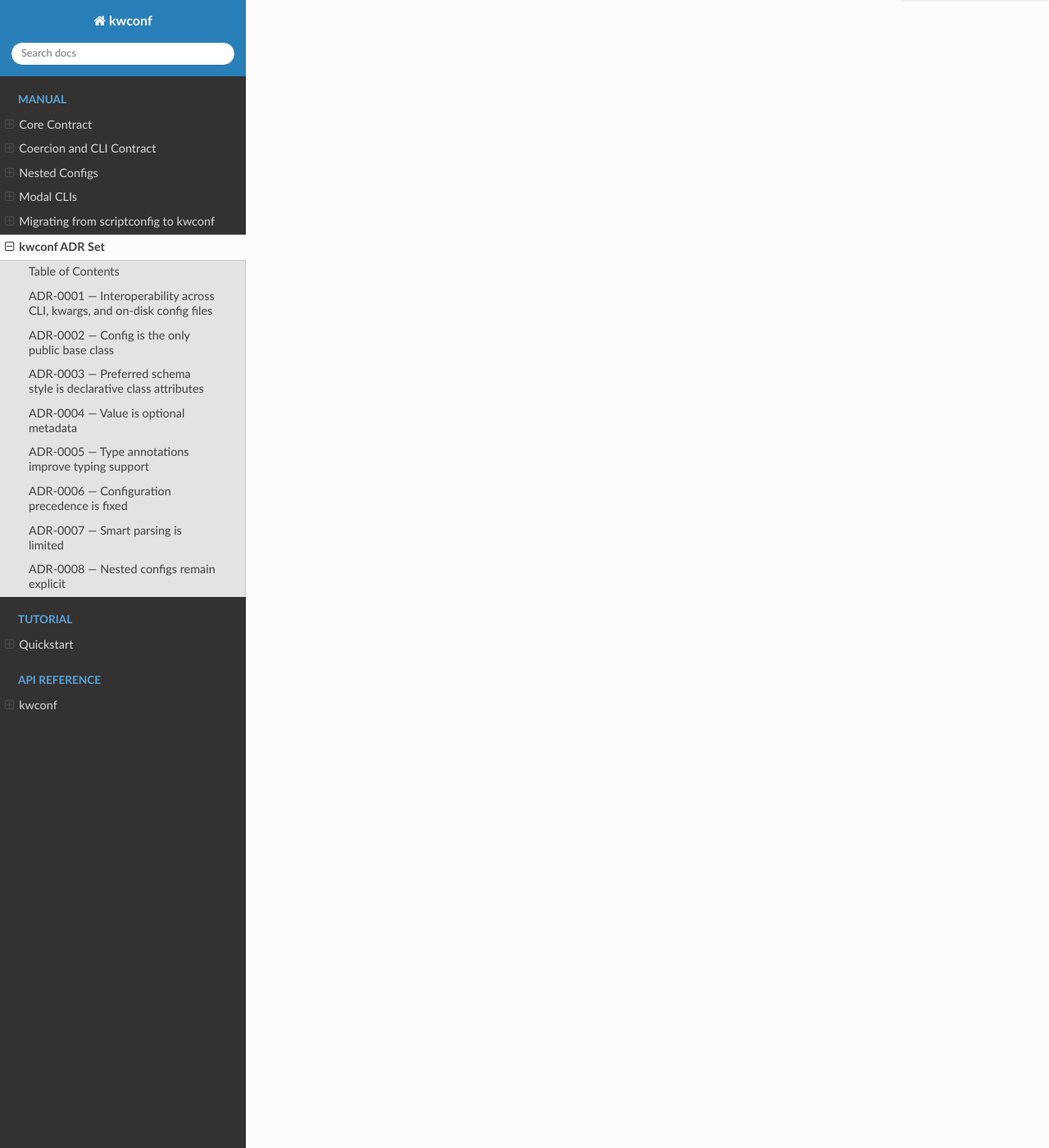
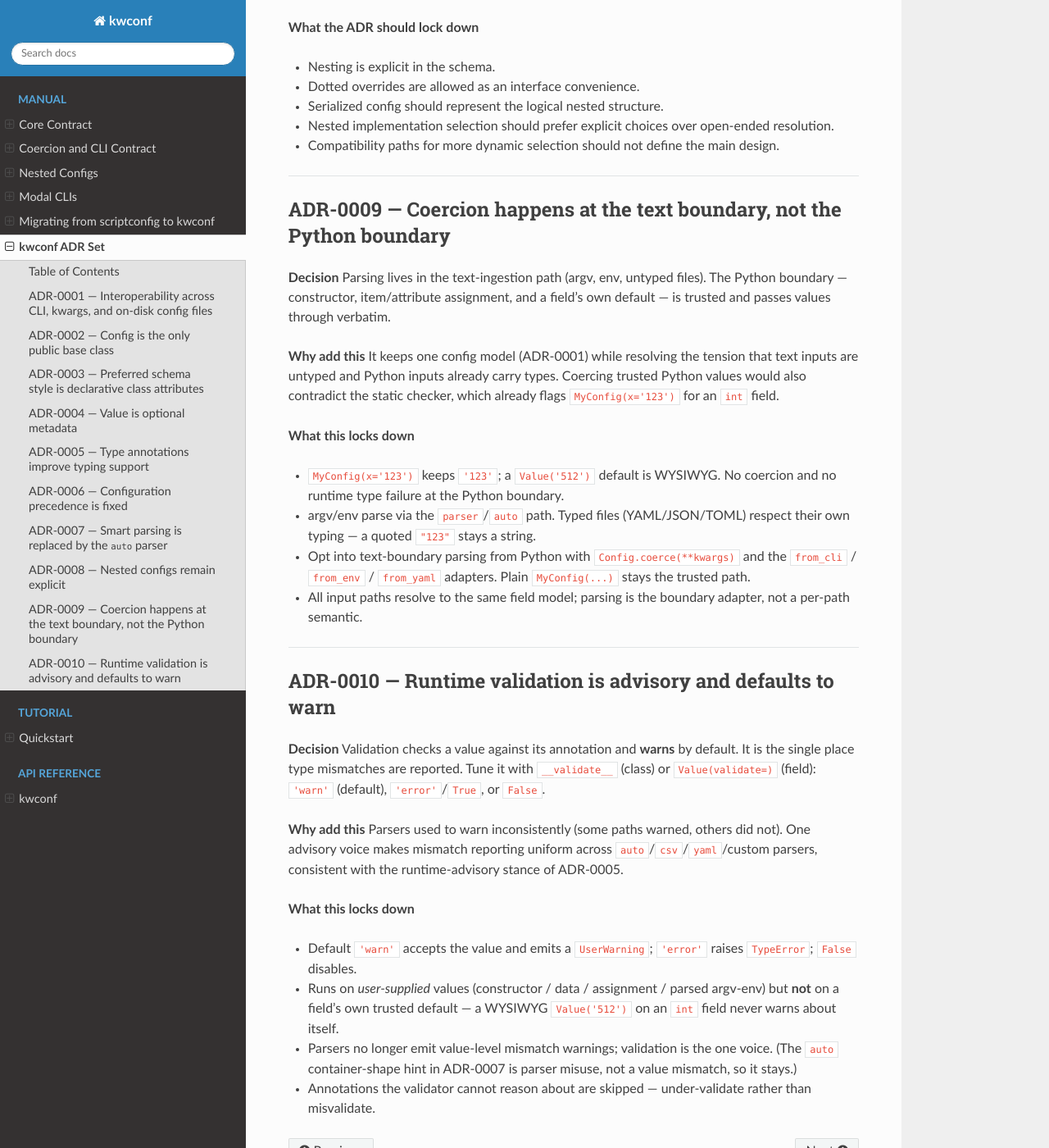
Before and after one commit to Erotemic/kwconf, a Sphinx documentation site: the page built from docs/source/manual/ADRs.md, in a window 1280 px wide and 1400 px high, scrolled down 4081 px. Shown: the whole window at 82% size. Built offline with Sphinx 7.4.7 and the Read the Docs theme 3.1.0, drawn with Linux system fonts in a browser that asks for light colours; some of the changed text lies outside the part shown.

Commit message:
docs: update ADRs for this session's decisions; tighten coercion prose
ADRs:
- ADR-0005: typed Value/Flag factory functions returning T; no
  dataclass_transform (positional-first); ValueClass/FlagClass for subclassing
- ADR-0007: smartcast retired -> the auto parser; no comma-splitting;
  annotation-aware (auto, csv) vs unaware (yaml) taxonomy
- ADR-0009 (new): coercion at the text boundary, trust at the Python boundary
  (WYSIWYG defaults)
- ADR-0010 (new): runtime validation is advisory, defaults to warn, single voice

Also trimmed wording in coercion_and_cli.

Co-Authored-By: Claude Opus 4.8 (1M context) <noreply@anthropic.com>

```diff
--- a/docs/source/manual/ADRs.md
+++ b/docs/source/manual/ADRs.md
@@ -8,8 +8,10 @@
 4. [ADR-0004 — Value is optional metadata](#adr-0004--value-is-optional-metadata)
 5. [ADR-0005 — Type annotations improve typing support](#adr-0005--type-annotations-improve-typing-support)
 6. [ADR-0006 — Configuration precedence is fixed](#adr-0006--configuration-precedence-is-fixed)
-7. [ADR-0007 — Smart parsing is limited](#adr-0007--smart-parsing-is-limited)
+7. [ADR-0007 — Smart parsing is replaced by the `auto` parser](#adr-0007--smart-parsing-is-replaced-by-the-auto-parser)
 8. [ADR-0008 — Nested configs remain explicit](#adr-0008--nested-configs-remain-explicit)
+9. [ADR-0009 — Coercion happens at the text boundary, not the Python boundary](#adr-0009--coercion-happens-at-the-text-boundary-not-the-python-boundary)
+10. [ADR-0010 — Runtime validation is advisory and defaults to warn](#adr-0010--runtime-validation-is-advisory-and-defaults-to-warn)
 
 ---
 
@@ -97,17 +99,28 @@ This keeps the common case simple and avoids wrapper-heavy schemas.
 ## ADR-0005 — Type annotations improve typing support
 
 **Decision**
-Type annotations are used to improve typing support, runtime casting, static analysis, editor support, and code clarity. They do not redefine the purpose of the library.
+Annotations improve static analysis, editor support, runtime parsing, and code
+clarity. They are a bonus we lean into where it is free, never a constraint that
+warps the API.
 
 **Why add this**
-This states the role of typing support without turning kwconf into a type-first framework.
+States the role of typing without turning kwconf into a type-first framework.
 
-**What the ADR should lock down**
+**What this locks down**
 
-* Annotations may inform runtime type handling.
-* Explicit field metadata still matters for CLI behavior.
-* Typing support is an enhancement to configuration behavior.
-* The system remains configuration-oriented.
+* Annotations inform parsing (the candidate type menu) and validation, but
+  remain *statically binding, runtime-advisory* — kwconf never fails at runtime
+  on a type inconsistency.
+* `Value` / `Flag` are typed factory functions annotated to return the field's
+  value type `T`. So `x: int = Value(None)` is a static error on ty, mypy, and
+  pyright — including the positional form. To subclass the runtime wrapper, use
+  the exported `ValueClass` / `FlagClass`.
+* Positional defaults stay (`Value(10)`); kwconf does **not** apply
+  `dataclass_transform`. There is no spec-conformant way to keep positional
+  `Value(10)` *and* get clean constructor-kwarg checking, so we keep the
+  ergonomics and deliver default-vs-annotation checking instead.
+* Explicit field metadata still drives CLI behavior; the system stays
+  configuration-oriented.
 
 ---
 
@@ -133,20 +146,32 @@ This needs to be explicit and stable.
 
 ---
 
-## ADR-0007 — Smart parsing is limited
+## ADR-0007 — Smart parsing is replaced by the `auto` parser
 
 **Decision**
-Keep smart parsing only where the result is predictable. When parsing is ambiguous, explicit annotations or explicit `Value` metadata take precedence over heuristic behavior.
+scriptconfig's `smartcast` is retired. String parsing now goes through named
+parsers selected with `parser=` (the canonical keyword; `type=` is a deprecated
+alias). The default, `'auto'`, infers scalars only.
 
 **Why add this**
-This is a direct way to remove weird behavior without removing convenience.
+"Smart" in a name tends to mean footgun. The biggest historical footgun —
+comma-strings auto-splitting into lists — is removed without losing convenience.
 
-**What the ADR should lock down**
+**What this locks down**
 
-* Predictable scalar coercions may remain.
-* Ambiguous string-to-structure coercions should be reduced or bounded.
-* Better typing support should reduce reliance on heuristic parsing.
-* Convenience must not override explicit declarations.
+* `'auto'` runs only on strings and infers a scalar by a fixed precedence
+  (`None → int → float → complex → bool → str`) intersected with the annotation.
+  `str` is the final catch-all; no match falls back silently to the string.
+* **No comma-splitting.** `"1,2,3"` stays a literal string under every
+  annotation. Opt into structure explicitly: `nargs`, `parser='csv'`, or
+  `parser='yaml'`.
+* Parsers are **annotation-aware or not.** `'auto'` and `'csv'` are aware (they
+  steer the produced type by the annotation; `'csv'` is `'auto'` over the
+  comma-split, gated by the *element* type). `'yaml'` is unaware (it produces its
+  own typed structure). Custom parsers opt in via
+  `register_parser(name, fn, annotation_aware=True)`.
+* `auto` never builds a container from one token — it warns and points at
+  `csv`/`yaml`/`nargs`. Convenience never overrides an explicit `parser=`.
 
 ---
 
@@ -165,3 +190,58 @@ Nested config is useful, but it is also a common source of hidden behavior.
 * Serialized config should represent the logical nested structure.
 * Nested implementation selection should prefer explicit choices over open-ended resolution.
 * Compatibility paths for more dynamic selection should not define the main design.
+
+---
+
+## ADR-0009 — Coercion happens at the text boundary, not the Python boundary
+
+**Decision**
+Parsing lives in the text-ingestion path (argv, env, untyped files). The Python
+boundary — constructor, item/attribute assignment, and a field's own default —
+is trusted and passes values through verbatim.
+
+**Why add this**
+It keeps one config model (ADR-0001) while resolving the tension that text
+inputs are untyped and Python inputs already carry types. Coercing trusted
+Python values would also contradict the static checker, which already flags
+`MyConfig(x='123')` for an `int` field.
+
+**What this locks down**
+
+* `MyConfig(x='123')` keeps `'123'`; a `Value('512')` default is WYSIWYG. No
+  coercion and no runtime type failure at the Python boundary.
+* argv/env parse via the `parser`/`auto` path. Typed files (YAML/JSON/TOML)
+  respect their own typing — a quoted `"123"` stays a string.
+* Opt into text-boundary parsing from Python with `Config.coerce(**kwargs)` and
+  the `from_cli` / `from_env` / `from_yaml` adapters. Plain `MyConfig(...)`
+  stays the trusted path.
+* All input paths resolve to the same field model; parsing is the boundary
+  adapter, not a per-path semantic.
+
+---
+
+## ADR-0010 — Runtime validation is advisory and defaults to warn
+
+**Decision**
+Validation checks a value against its annotation and **warns** by default. It is
+the single place type mismatches are reported. Tune it with `__validate__`
+(class) or `Value(validate=)` (field): `'warn'` (default), `'error'`/`True`, or
+`False`.
+
+**Why add this**
+Parsers used to warn inconsistently (some paths warned, others did not). One
+advisory voice makes mismatch reporting uniform across `auto`/`csv`/`yaml`/custom
+parsers, consistent with the runtime-advisory stance of ADR-0005.
+
+**What this locks down**
+
+* Default `'warn'` accepts the value and emits a `UserWarning`; `'error'` raises
+  `TypeError`; `False` disables.
+* Runs on *user-supplied* values (constructor / data / assignment / parsed
+  argv-env) but **not** on a field's own trusted default — a WYSIWYG
+  `Value('512')` on an `int` field never warns about itself.
+* Parsers no longer emit value-level mismatch warnings; validation is the one
+  voice. (The `auto` container-shape hint in ADR-0007 is parser misuse, not a
+  value mismatch, so it stays.)
+* Annotations the validator cannot reason about are skipped — under-validate
+  rather than misvalidate.
```
Also changed, not shown: docs/source/manual/coercion_and_cli.rst (+8 -12 lines).
